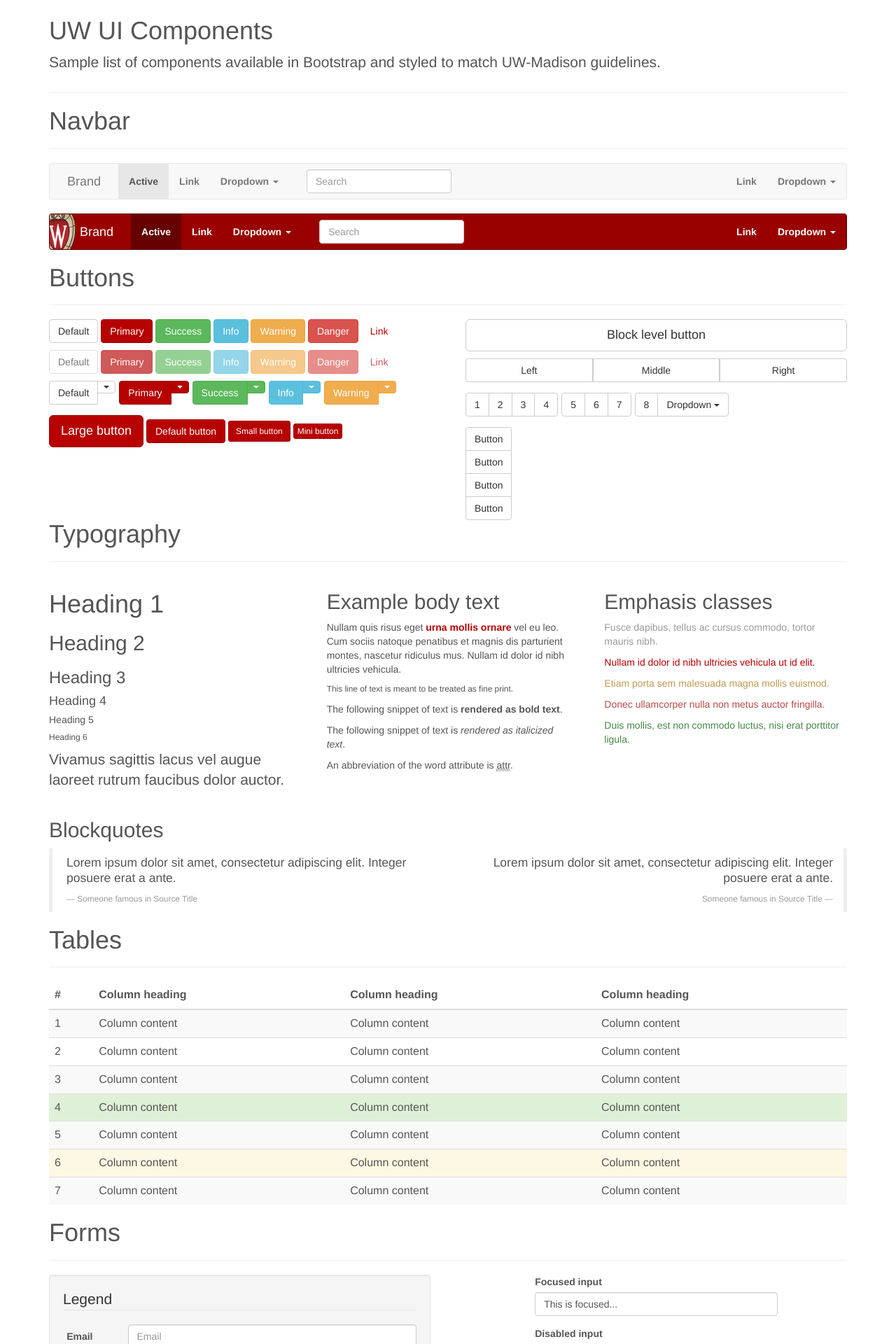
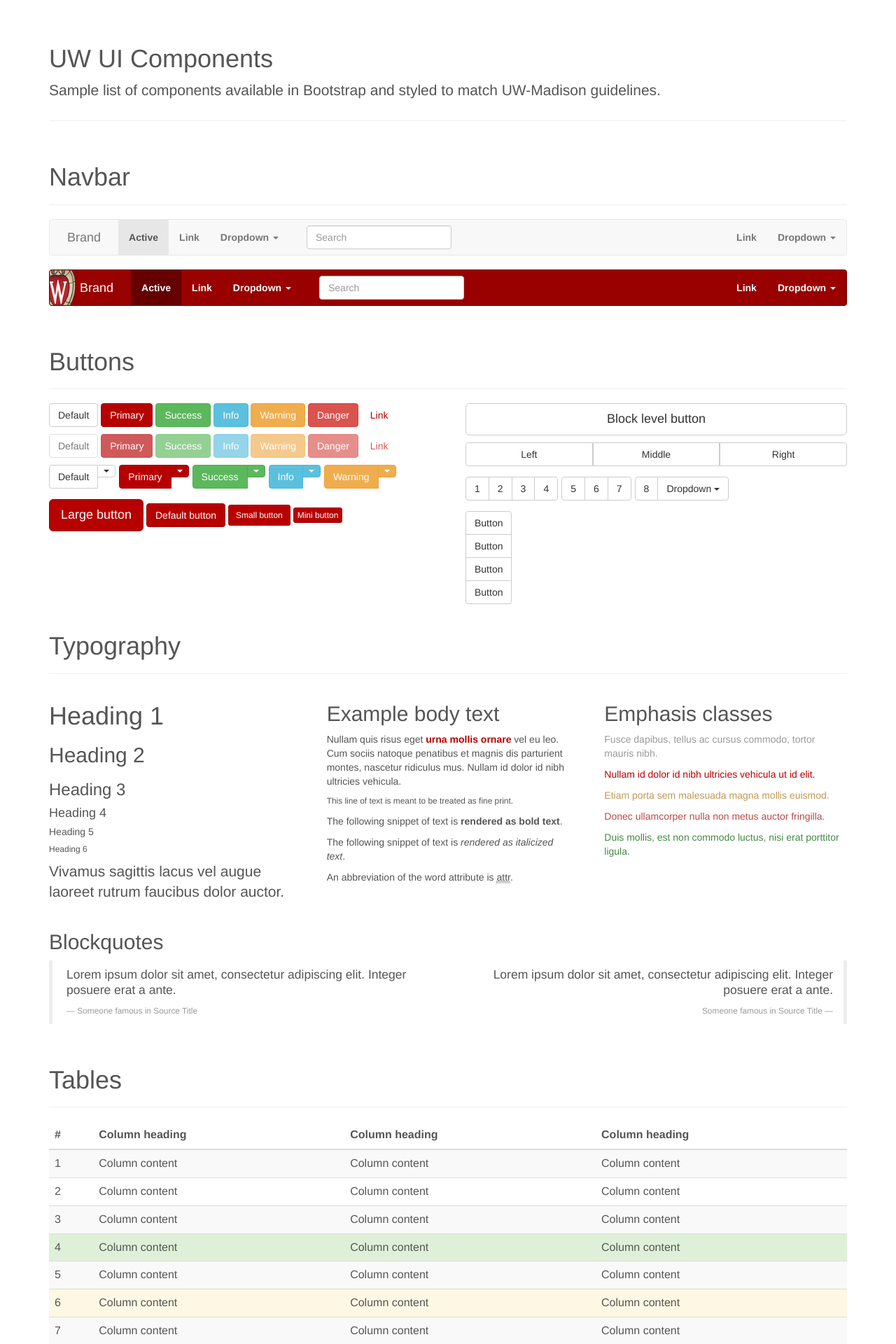
Before and after one commit to UWMadisonUcomm/uw-ui-toolkit, a Jekyll site: the page examples/web-ui-components/index.html, which Jekyll copies as it is, in a window 1280 px wide. Shown: the top 1920 px of the page at 70% size. Built offline with Jekyll 4.4.1, drawn with Linux system fonts in a browser that asks for light colours; nearby versions of some CDN libraries; library files that are not in the unit come from our copies; Markdown is read by kramdown in place of the engine named in the settings; a script that is not in the unit is left out.

Commit message:
Re #10: set .page-header h1 margin-top to 40px

```diff
--- a/examples/web-ui-components/index.html
+++ b/examples/web-ui-components/index.html
@@ -10,6 +10,13 @@
 
   <!-- UW UI Toolkit CSS -->
   <link href="/dist/css/uw-ui-toolkit.css" rel="stylesheet">
+
+  <!-- Custom Toolkit for current page -->
+  <style type="text/css">
+    .page-header h1 {
+      margin-top:40px;
+    }
+  </style>
 
   <!-- HTML5 shim and Respond.js IE8 support of HTML5 elements and media queries -->
   <!--[if lt IE 9]>
@@ -1177,7 +1184,6 @@
     </div>
   </div>
 
-
   <script src="https://code.jquery.com/jquery-1.10.2.min.js"></script>
   <script src="../bower_components/bootstrap/dist/js/bootstrap.min.js"></script>
   <script src="../assets/js/bootswatch.js"></script>
```
Lines whose indentation alone changed are shown as unchanged.
